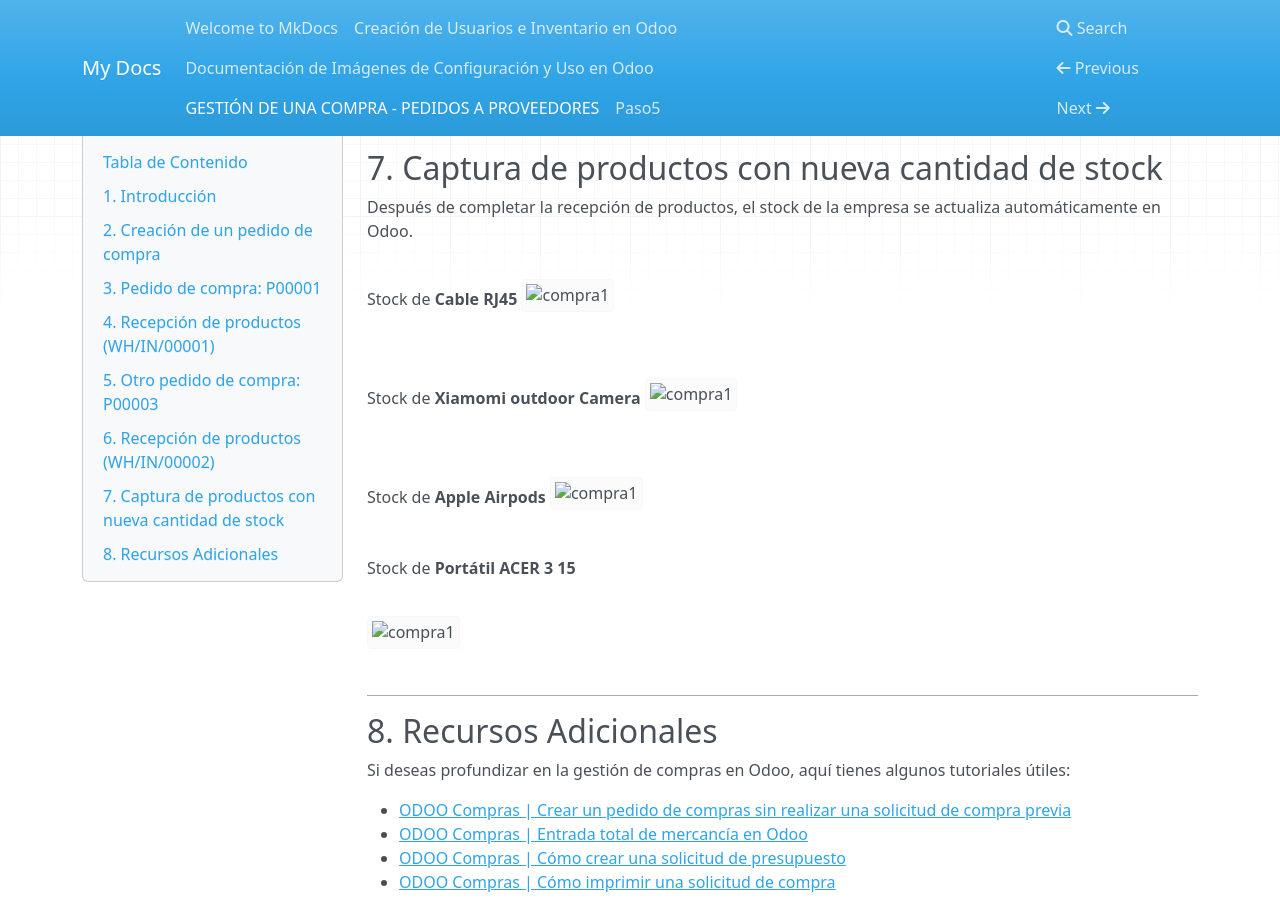
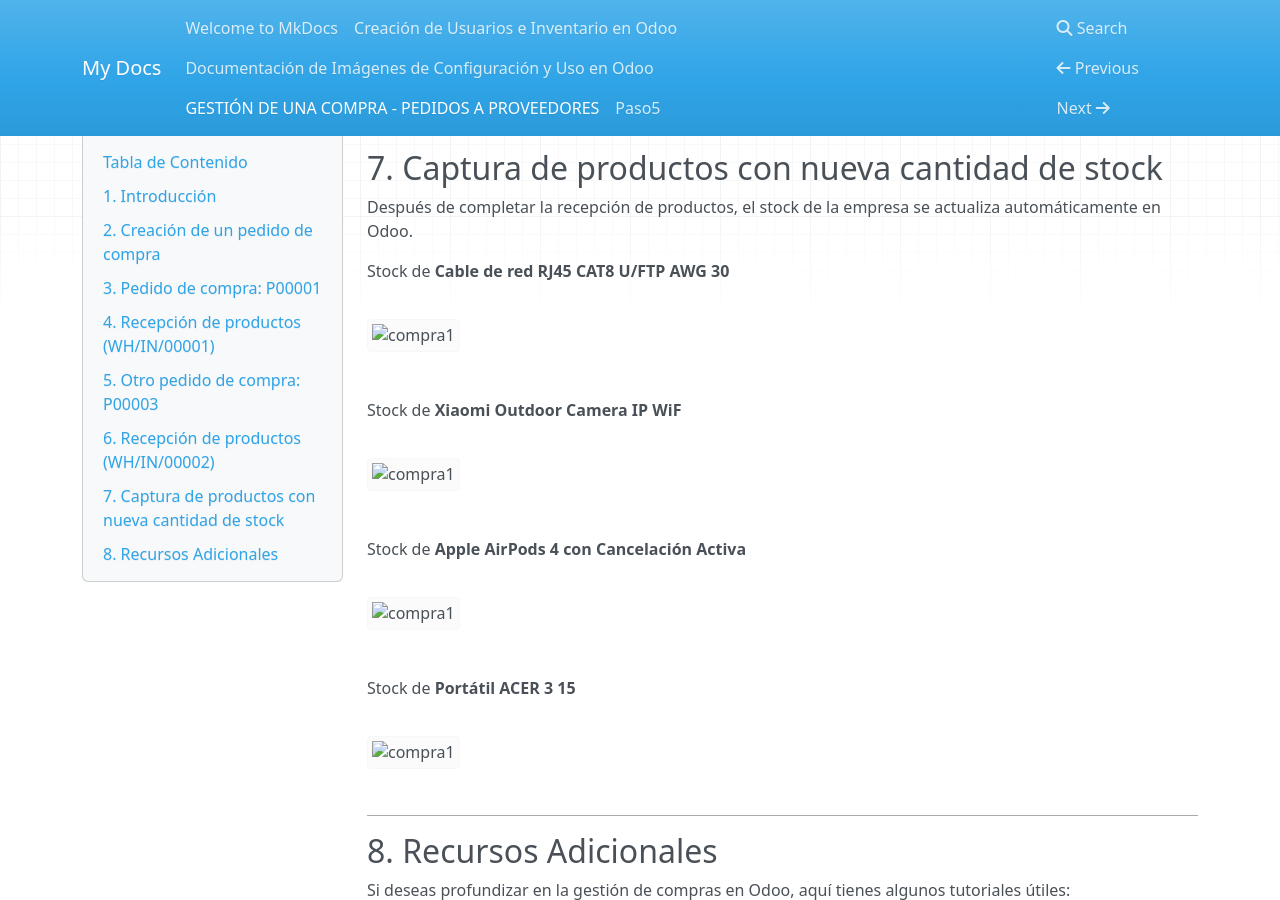
Before and after one commit to Rimsha-Iqbal/ProyectoASIR2-e4, an MkDocs documentation site: the page built from docs/paso4.md, in a window 1280 px wide and 900 px high, scrolled down 3375 px. Built offline with MkDocs 1.6.1, drawn with Linux system fonts in a browser that asks for light colours; nearby versions of some CDN libraries.

Commit message:
Update paso4.md

```diff
--- a/docs/paso4.md
+++ b/docs/paso4.md
@@ -145,13 +145,16 @@ Cuando los productos llegan a nuestro almacén, se realiza la recepción en Odoo
 
 Después de completar la recepción de productos, el stock de la empresa se actualiza automáticamente en Odoo.
 
-Stock de **Cable RJ45**
+Stock de **Cable de red RJ45 CAT8 U/FTP AWG 30**
+
 ![compra1](/site/img/compra5.png)
 
-Stock de **Xiamomi outdoor Camera**
+Stock de **Xiaomi Outdoor Camera IP WiF**
+
 ![compra1](/site/img/compra6.png)
 
-Stock de **Apple Airpods**
+Stock de **Apple AirPods 4 con Cancelación Activa**
+
 ![compra1](/site/img/compra7.png)
 
 Stock de **Portátil ACER 3 15**
```
